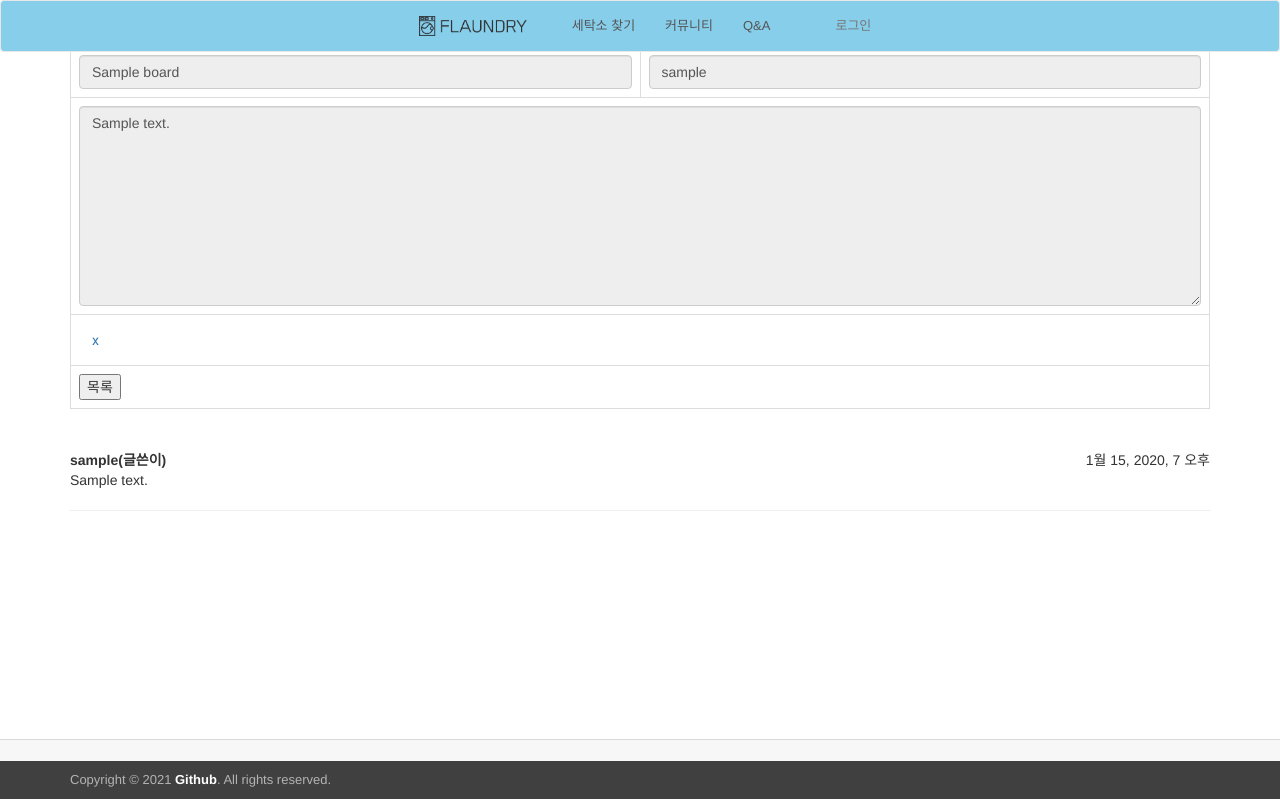
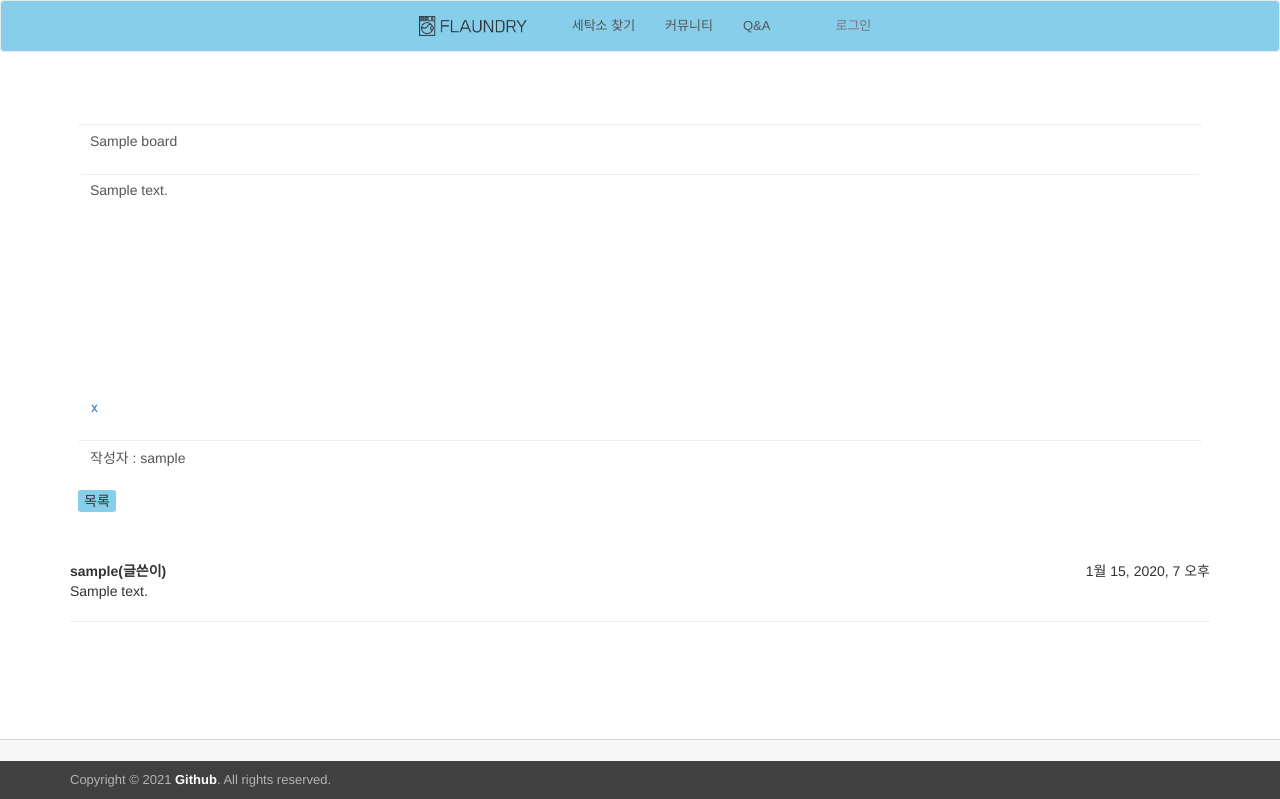
Before and after one commit to kokoritaaa7/FLAUNDRY, a Django app: page /board/1/ in a window 1280 px wide. Shown: the top 799 px of the page. Run offline with Django 3.2, Linux system fonts and the light colour scheme; tables that the repository leaves empty hold one stand-in row (values such as "Sample post"); parts of the project's set-up code (start-up, migrations or seed data) failed here and were passed over; some libraries are stand-ins or nearby versions.

Commit message:
Board detail page 수정  - merge with 남현철

```diff
--- a/templates/board/detail.html
+++ b/templates/board/detail.html
@@ -2,41 +2,54 @@
 {% load static %}
 {% load split %}
 {% block contents %}
-<link rel="stylesheet"
-	href="https://maxcdn.bootstrapcdn.com/bootstrap/3.3.7/css/bootstrap.min.css"
-	integrity="sha384-BVYiiSIFeK1dGmJRAkycuHAHRg32OmUcww7on3RYdg4Va+PmSTsz/K68vbdEjh4u"
-	crossorigin="anonymous">
+<link rel="stylesheet" href="https://maxcdn.bootstrapcdn.com/bootstrap/3.3.7/css/bootstrap.min.css"
+	integrity="sha384-BVYiiSIFeK1dGmJRAkycuHAHRg32OmUcww7on3RYdg4Va+PmSTsz/K68vbdEjh4u" crossorigin="anonymous">
 
 
 <style>
-	#more_comment{
-    margin-bottom:200px;
+	#more_comment {
+		margin-bottom: 200px;
+	}
+
+	.table-margin {
+		margin-top: 5em;
+	}
+	.input_style{
+		background-color: skyblue;
+	}
+	.tr-style{
+		border: none;
+	}
+	.table>tbody>tr>td, .table>tbody>tr>th, .table>tfoot>tr>td, .table>tfoot>tr>th, .table>thead>tr>td, .table>thead>tr>th{
+		border-top: none;
+	}
+	.btnlist{
+		background-color : skyblue;
+		border : none;
+		border-radius: 10%;
 	}
 </style>
 <!-- Latest compiled and minified JavaScript -->
-<script
-	src="https://maxcdn.bootstrapcdn.com/bootstrap/3.3.7/js/bootstrap.min.js"
+<script src="https://maxcdn.bootstrapcdn.com/bootstrap/3.3.7/js/bootstrap.min.js"
 	integrity="sha384-Tc5IQib027qvyjSMfHjOMaLkfuWVxZxUPnCJA7l2mCWNIpG9mGCD8wGNIcPD7Txa"
 	crossorigin="anonymous"></script>
 <link href="/css/test/test.css" rel="stylesheet" type="text/css">
 <script src="https://code.jquery.com/jquery-1.12.4.js"></script>
 </head>
+
 <body>
 	<div class="container">
-		<table class="table table-bordered">
+		<table class="table table-margin">
 			<tbody>
-				<form action="updateTest.do" id="viewForm" method="post"
-					encType="multipart/form-data">
-					<tr>
-						<td><input type="text" value="{{board.brd_title}}"
-							id="brd_detail_title" class="form-control" readonly /></td>
-						<td><input name="testId" id="testId" type="text" value="{{board.brd_writer.user_nick}}"
-							class="form-control" readonly /></td>
+				<form action="updateTest.do" id="viewForm" method="post" encType="multipart/form-data" >
+					<tr class= "tr-style">
+						<td><input type="text" value="{{board.brd_title}}" id="brd_detail_title" class="form-control input_style"
+								readonly style="background-color: white; border: none;"/></td>
+
 					</tr>
 					<tr>
-						<td colspan= "2"><textarea id="brd_detail_content"  class="form-control"
-								style="height: 200px;" readonly>{{board.brd_content}}</textarea></td>
-
+						<td colspan="2"><textarea id="brd_detail_content" class="form-control" style="height: 200px; resize: none; background-color: white; border: none;"
+								readonly>{{board.brd_content}} </textarea></td>
 					</tr>
 					<tr>
 						<div name="hashDiv" id="hashDiv">
@@ -48,12 +61,16 @@
 						</div>
 					</tr>
 					<tr>
+						<td><input name="testId" id="testId" type="text" value="작성자 : {{board.brd_writer.user_nick}}"
+							class="form-control" readonly style="background-color: white; border: none;"/></td>
+					</tr>
+					<tr>
 						<!--글쓴이만 수정/삭제 버튼 활성화 구현-->
 						<td colspan="2">
-							<button id="btn_previous" type="button" class="btn_previous">목록</button>
+							<button id="btn_previous" type="button" class="btn_previous btnlist">목록</button>
 							{% if request.session.user_nick == board.brd_writer.user_nick %}
-							<button id="btn_delete" type="button" class="btn_previous">삭제</button>
-							<button id="btn_modify" type="button" class="btn_register">수정</button>
+							<button id="btn_delete" type="button" class="btn_previous btnlist">삭제</button>
+							<button id="btn_modify" type="button" class="btn_register btnlist">수정</button>
 							{% endif %}
 						</td>
 					</tr>
@@ -66,19 +83,19 @@
 			<div class="card-header">
 				<div class="col-md-12">
 					{% csrf_token %}
-			{% if request.session.user_nick %}
+					{% if request.session.user_nick%}
 					<div class="form-group row">
-                <textarea class="form-control" id="content_id" rows="3" placeholder="댓글을 입력해주세요."></textarea>
+						<textarea class="form-control" style ="resize: none;"id="content_id" rows="3" placeholder="댓글을 입력해주세요."></textarea>
 					</div>
 					<div class="text-right" style="float:right">
-                <button id="comment_write" class="btn btn-sm">댓글달기</button>
+						<button id="comment_write" class="btn btn-sm btnlist">댓글달기</button>
 					</div>
 					{% endif %}
 				</div>
 				<hr>
 				<div id="more_comment">
 					{% for comment in board.comment_set.all %}
-			<div id ={{comment.id}}>
+					<div id={{comment.id}}>
 						{% if board.brd_writer.user_id == comment.cmt_writer.user_id %}
 						<strong>{{comment.cmt_writer.user_nick}}<span>(글쓴이)</span></strong>
 						{% else %}
@@ -114,62 +131,69 @@
 	const testId = $("#testId").val();
 	var csrftoken = $("[name=csrfmiddlewaretoken]").val();
 
-	$(document).on('click', '#btn_modify', function(e) {
+	$(document).on('click', '#btn_modify', function (e) {
 		if (confirm("정말 수정하시겠습니까 ?") == true) {
-			window.location='/board/modify_board/{{board.id}}/';
+			window.location = '/board/modify_board/{{board.id}}/';
 		}
 	});
 
-	$("#comment_write").on("click", function(){
+	$("#comment_write").on("click", function () {
 		var content = $("#content_id").val().trim();
 
 		$.ajax({
-			url:"/board/comment_create/{{board.id}}/",
-			type:"POST",
-			data:{
-				'content' : content,
-				'csrfmiddlewaretoken':csrftoken
+			url: "/board/comment_create/{{board.id}}/",
+			type: "POST",
+			data: {
+				'content': content,
+				'csrfmiddlewaretoken': csrftoken
 			},
-			success: function(res){
+			success: function (res) {
 				location.reload()
 			}
 		})
 
 	});
 
-	$(document).on('click', '#btn_delete', function(e) {
+	$(document).on('click', '#btn_delete', function (e) {
 		if (confirm("정말 삭제하시겠습니까 ?")) {
 			$.ajax({
-				url : "/board/delete_board/",
-				type : "POST",
-				data : {
-					'board_id' : {{board.id}},
-					'csrfmiddlewaretoken':csrftoken
+				url: "/board/delete_board/",
+				type: "POST",
+				data: {
+					'board_id': {{ board.id }},
+		'csrfmiddlewaretoken': csrftoken
 	},
-				success : function(res){
-					location.href='/board/';
+		success : function (res) {
+			location.href = '/board/';
 		}
 			})
 		}
 	});
 
-	$("#btn_previous").on("click", function() {
-		location.href='/board/';
+	$("#btn_previous").on("click", function () {
+		location.href = '/board/';
 	});
 
-	function commentDelete(cmt_delete){
+	function commentDelete(cmt_delete) {
 		$.ajax({
-			url : '/board/comment_delete/',
-			type : "POST",
-			data : {
-				'cmt_id':cmt_delete,
-				'csrfmiddlewaretoken':csrftoken
+			url: '/board/comment_delete/',
+			type: "POST",
+			data: {
+				'cmt_id': cmt_delete,
+				'csrfmiddlewaretoken': csrftoken
 			},
-			success :  function(res){
+			success: function (res) {
 				location.reload()
 			}
 		})
 	}
+	$("a[name='tagList']").on("dblclick", function () {
+      //$(this).remove();
+      let text = this.textContent;
+      text = text.substring(1);
+      console.log('test')
+      location = `/board/?keyword=${text}`;
+    });
 
 </script>
 {% endblock %}
```
Lines whose indentation alone changed are shown as unchanged.
